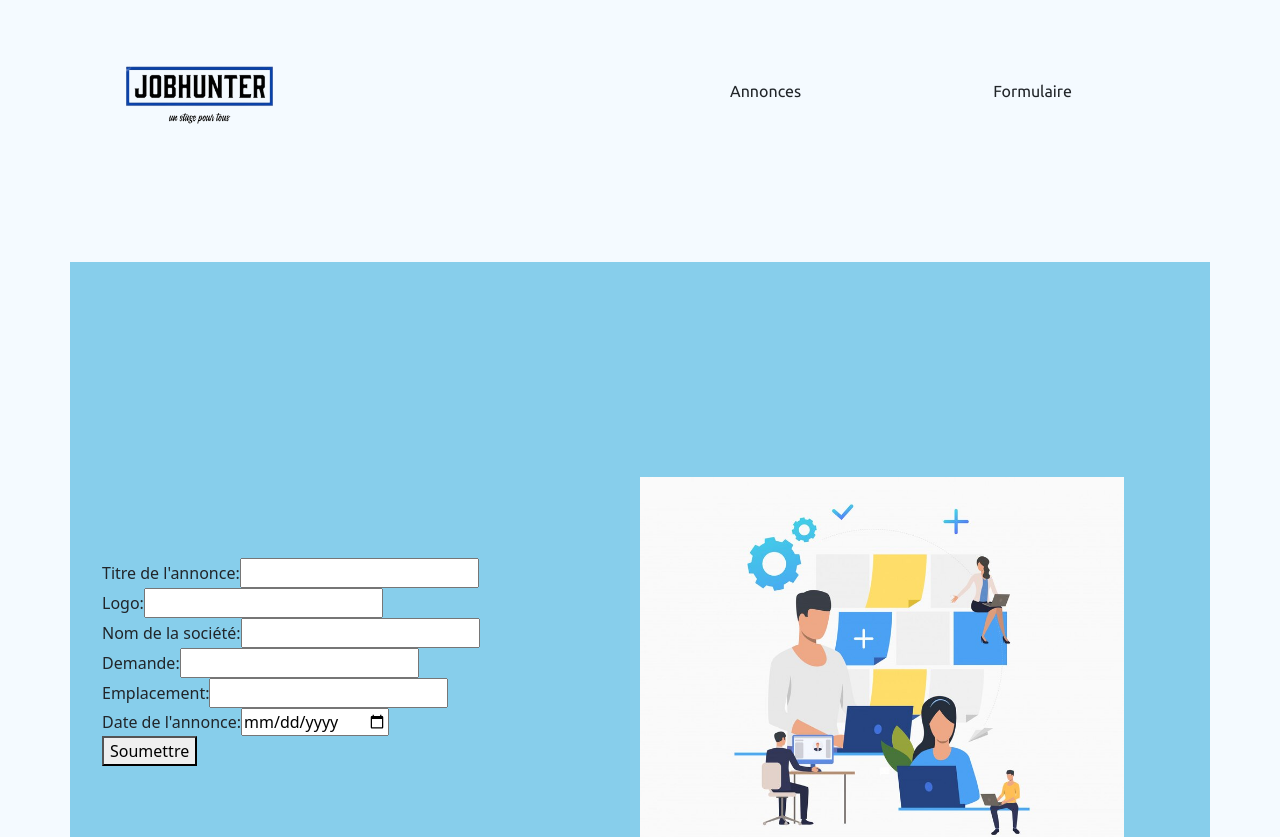
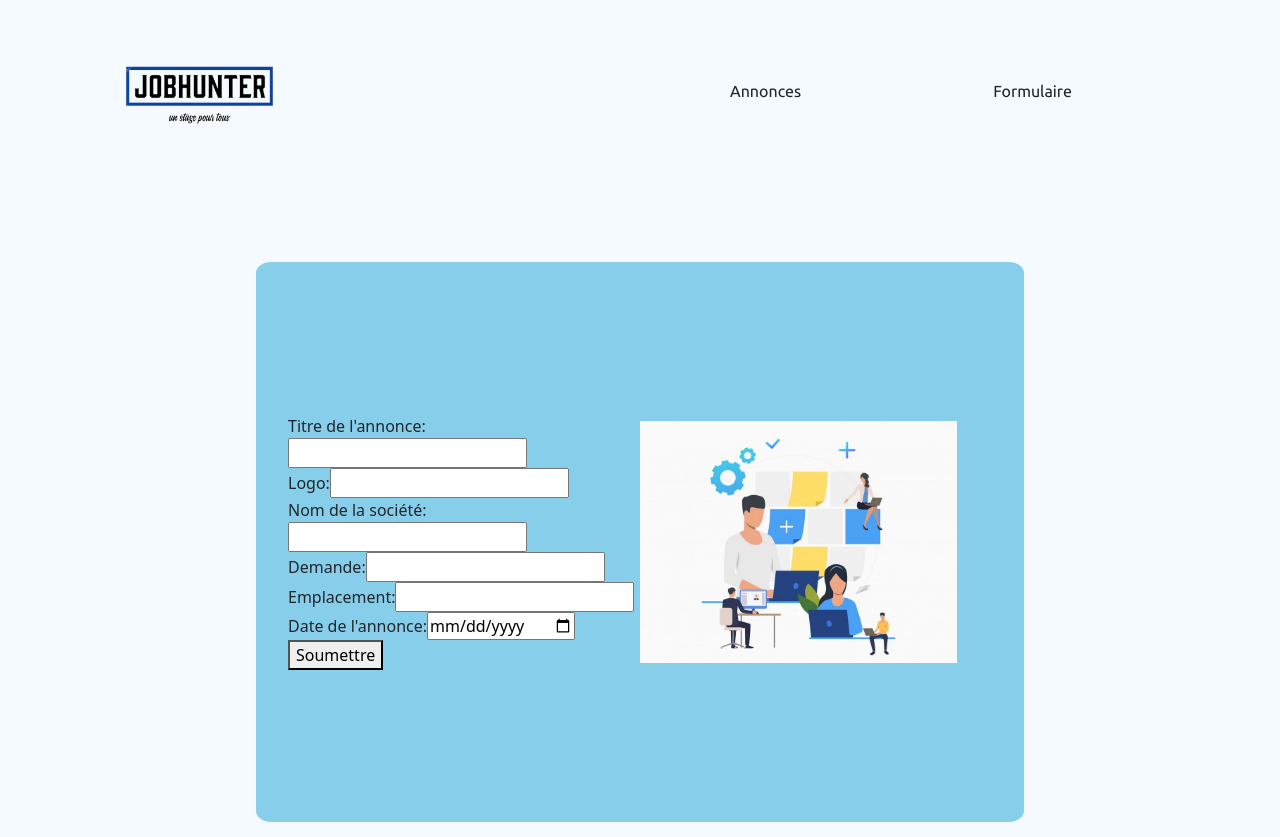
Before and after one commit to KarimHaddadi20/jobhunter, a Vue app: page /annonce in a window 1280 px wide. Shown: the top 837 px of the page. Built offline with nearby package versions, Linux system fonts and the light colour scheme; no server answers.

Commit message:
Update Formulario.vue styling

```diff
--- a/src/components/Formulaire.vue
+++ b/src/components/Formulaire.vue
@@ -98,6 +98,11 @@
     align-items: center;
     height: 100vh; /* Utilisez 100vh pour prendre toute la hauteur de la fenêtre de visualisation */
     background-color: skyblue;
+    margin: auto;
+    height: 70vh;
+    width: 60%;
+    border-radius: 2%;
+    margin-bottom: 60px;
   }
 
   .form-container {
```
